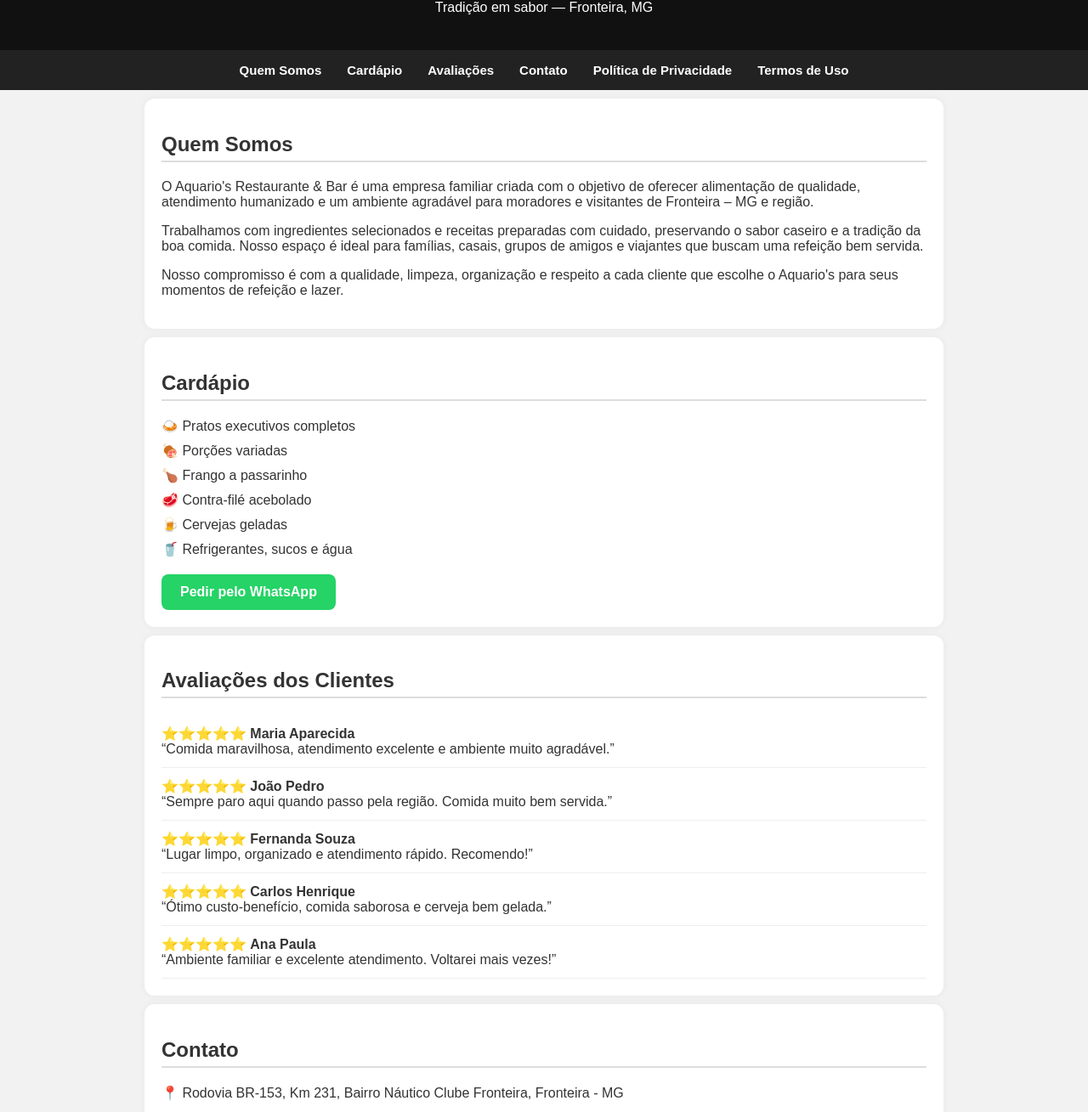
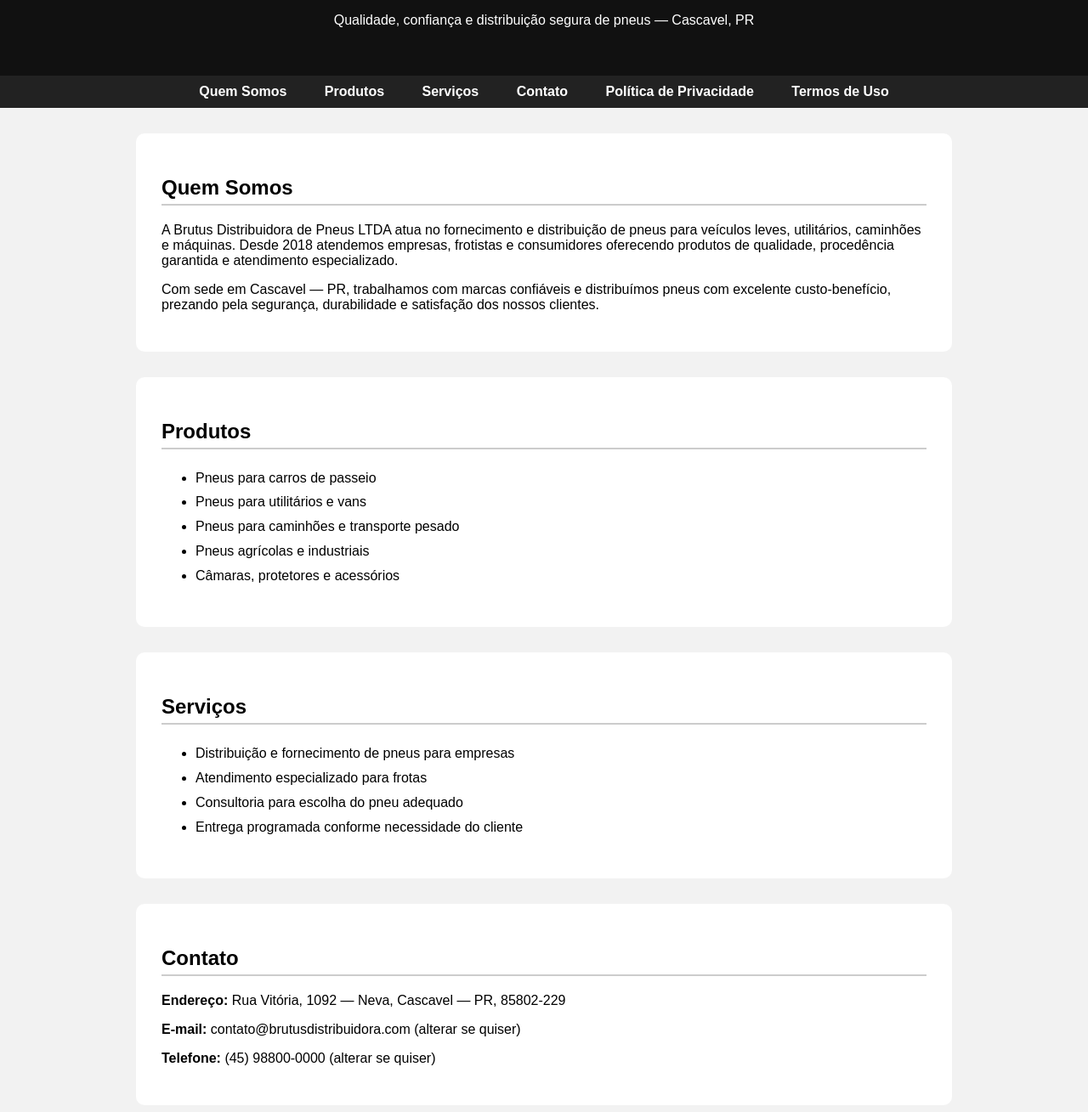
Before and after one commit to dominike202501531386277-spec/pginstitucionalmei, a plain HTML site: page index.html in a window 1280 px wide. Shown: the part 105-1414 px from the top of the page at 85% size. Drawn offline with Linux system fonts and the light colour scheme.

Commit message:
Update index.html

```diff
--- a/index.html
+++ b/index.html
@@ -1,167 +1,79 @@
 <!DOCTYPE html>
-<html lang="pt-br">
+<html lang="pt-BR">
 <head>
-  <meta charset="UTF-8">
-  <title>Aquario's Restaurante & Bar - Fronteira MG</title>
-  <meta name="description" content="Aquario's Restaurante & Bar em Fronteira - MG. Pratos, porções, bebidas e ambiente aconchegante.">
-  <meta name="viewport" content="width=device-width, initial-scale=1.0">
+<meta charset="UTF-8" />
+<meta name="viewport" content="width=device-width, initial-scale=1.0" />
+<title>Brutus Distribuidora de Pneus LTDA</title>
 <style>
-    body { font-family: Arial, sans-serif; margin:0; background:#f2f2f2; color:#333; }
-    header { background:#111; color:#fff; padding:25px 10px; text-align:center; }
-
-    nav {
-      background:#222;
-      display:flex;
-      justify-content:center;
-      flex-wrap:wrap;
-      padding:10px;
-    }
-
-    nav a {
-      color:#fff;
-      text-decoration:none;
-      margin:5px 15px;
-      font-weight:bold;
-      font-size:15px;
-    }
-
-    nav a:hover {
-      text-decoration:underline;
-    }
-
-    section {
-      padding: 20px;
-      max-width:900px;
-      margin:10px auto;
-      background:#fff;
-      border-radius:12px;
-      box-shadow:0 0 10px rgba(0,0,0,0.05);
-    }
-
-    h2 { border-bottom:2px solid #ddd; padding-bottom:5px; }
-
-    .menu-item { margin-bottom:10px; }
-
-    .avaliacao {
-      border-bottom:1px solid #eee;
-      padding:12px 0;
-    }
-
-    .btn {
-      display:inline-block;
-      background:#25d366;
-      color:#fff;
-      padding:12px 22px;
-      text-decoration:none;
-      border-radius:8px;
-      font-weight:bold;
-      margin-top:10px;
-    }
-
-    footer {
-      background:#111;
-      color:#fff;
-      text-align:center;
-      padding:15px;
-      margin-top:20px;
-      font-size:14px;
-    }
+    body { margin:0; font-family: Arial, sans-serif; background:#f2f2f2; }
+    header { background:#111; color:white; text-align:center; padding:40px 0; }
+    nav { background:#222; padding:10px 0; text-align:center; }
+    nav a { color:white; margin:0 20px; text-decoration:none; font-weight:bold; }
+    .container { max-width:900px; margin:30px auto; background:white; padding:30px; border-radius:10px; }
+    h2 { border-bottom:2px solid #ccc; padding-bottom:5px; }
+    ul { line-height:1.8; }
 </style>
 </head>
 <body>
-
 <header>
-  <h1>Aquario's Restaurante & Bar</h1>
-  <p>Tradição em sabor — Fronteira, MG</p>
+    <h1>Brutus Distribuidora de Pneus LTDA</h1>
+    <p>Qualidade, confiança e distribuição segura de pneus — Cascavel, PR</p>
 </header>
 
 <nav>
-  <a href="#quem-somos">Quem Somos</a>
-  <a href="#cardapio">Cardápio</a>
-  <a href="#avaliacoes">Avaliações</a>
+    <a href="#quem">Quem Somos</a>
+    <a href="#produtos">Produtos</a>
+    <a href="#servicos">Serviços</a>
     <a href="#contato">Contato</a>
     <a href="#privacidade">Política de Privacidade</a>
     <a href="#termos">Termos de Uso</a>
 </nav>
 
-<section id="quem-somos">
+<div class="container" id="quem">
     <h2>Quem Somos</h2>
-  <p>
-    O Aquario's Restaurante & Bar é uma empresa familiar criada com o objetivo de oferecer alimentação de qualidade, atendimento humanizado e um ambiente agradável para moradores e visitantes de Fronteira – MG e região.
-  </p>
-  <p>
-    Trabalhamos com ingredientes selecionados e receitas preparadas com cuidado, preservando o sabor caseiro e a tradição da boa comida. Nosso espaço é ideal para famílias, casais, grupos de amigos e viajantes que buscam uma refeição bem servida.
-  </p>
-  <p>
-    Nosso compromisso é com a qualidade, limpeza, organização e respeito a cada cliente que escolhe o Aquario's para seus momentos de refeição e lazer.
-  </p>
-</section>
-
-<section id="cardapio">
-  <h2>Cardápio</h2>
-  <div class="menu-item">🍛 Pratos executivos completos</div>
-  <div class="menu-item">🍖 Porções variadas</div>
-  <div class="menu-item">🍗 Frango a passarinho</div>
-  <div class="menu-item">🥩 Contra-filé acebolado</div>
-  <div class="menu-item">🍺 Cervejas geladas</div>
-  <div class="menu-item">🥤 Refrigerantes, sucos e água</div>
-
-  <a class="btn" href="https://wa.me/55SEU_NUMERO_AQUI">Pedir pelo WhatsApp</a>
-</section>
-
-<section id="avaliacoes">
-  <h2>Avaliações dos Clientes</h2>
-
-  <div class="avaliacao">
-    ⭐⭐⭐⭐⭐ <strong>Maria Aparecida</strong><br>
-    “Comida maravilhosa, atendimento excelente e ambiente muito agradável.”
+    <p>A Brutus Distribuidora de Pneus LTDA atua no fornecimento e distribuição de pneus para veículos leves, utilitários, caminhões e máquinas. Desde 2018 atendemos empresas, frotistas e consumidores oferecendo produtos de qualidade, procedência garantida e atendimento especializado.</p>
+    <p>Com sede em Cascavel — PR, trabalhamos com marcas confiáveis e distribuímos pneus com excelente custo-benefício, prezando pela segurança, durabilidade e satisfação dos nossos clientes.</p>
 </div>
 
-  <div class="avaliacao">
-    ⭐⭐⭐⭐⭐ <strong>João Pedro</strong><br>
-    “Sempre paro aqui quando passo pela região. Comida muito bem servida.”
+<div class="container" id="produtos">
+    <h2>Produtos</h2>
+    <ul>
+        <li>Pneus para carros de passeio</li>
+        <li>Pneus para utilitários e vans</li>
+        <li>Pneus para caminhões e transporte pesado</li>
+        <li>Pneus agrícolas e industriais</li>
+        <li>Câmaras, protetores e acessórios</li>
+    </ul>
 </div>
 
-  <div class="avaliacao">
-    ⭐⭐⭐⭐⭐ <strong>Fernanda Souza</strong><br>
-    “Lugar limpo, organizado e atendimento rápido. Recomendo!”
+<div class="container" id="servicos">
+    <h2>Serviços</h2>
+    <ul>
+        <li>Distribuição e fornecimento de pneus para empresas</li>
+        <li>Atendimento especializado para frotas</li>
+        <li>Consultoria para escolha do pneu adequado</li>
+        <li>Entrega programada conforme necessidade do cliente</li>
+    </ul>
 </div>
 
-  <div class="avaliacao">
-    ⭐⭐⭐⭐⭐ <strong>Carlos Henrique</strong><br>
-    “Ótimo custo-benefício, comida saborosa e cerveja bem gelada.”
+<div class="container" id="contato">
+    <h2>Contato</h2>
+    <p><strong>Endereço:</strong> Rua Vitória, 1092 — Neva, Cascavel — PR, 85802-229</p>
+    <p><strong>E-mail:</strong> contato@brutusdistribuidora.com (alterar se quiser)</p>
+    <p><strong>Telefone:</strong> (45) 98800-0000 (alterar se quiser)</p>
 </div>
 
-  <div class="avaliacao">
-    ⭐⭐⭐⭐⭐ <strong>Ana Paula</strong><br>
-    “Ambiente familiar e excelente atendimento. Voltarei mais vezes!”
+<div class="container" id="privacidade">
+    <h2>Política de Privacidade</h2>
+    <p>Coletamos informações fornecidas pelo usuário através de formulários ou contatos realizados por e-mail e telefone. Os dados são utilizados exclusivamente para atendimento comercial, esclarecimento de dúvidas e processamento de pedidos.</p>
+    <p>Não compartilhamos dados com terceiros, exceto quando necessário para operações logísticas. O usuário pode solicitar a exclusão de seus dados a qualquer momento.</p>
 </div>
-</section>
 
-<section id="contato">
-  <h2>Contato</h2>
-  <p>📍 Rodovia BR-153, Km 231, Bairro Náutico Clube Fronteira, Fronteira - MG</p>
-  <p>📞 Telefone: (34) 342X-XXXX</p>
-  <p>📧 E-mail: es****@****.com</p>
-</section>
-
-<section id="privacidade">
-  <h2>Política de Privacidade</h2>
-  <p>
-    Respeitamos a privacidade dos nossos visitantes e clientes. As informações fornecidas em nosso site são utilizadas apenas para atendimento e comunicação, não sendo compartilhadas com terceiros.
-  </p>
-</section>
-
-<section id="termos">
+<div class="container" id="termos">
     <h2>Termos de Uso</h2>
-  <p>
-    Ao acessar este site, o usuário concorda com as informações aqui disponibilizadas e se compromete a utilizá-lo de forma ética e responsável.
-  </p>
-</section>
-
-<footer>
-  <p>© Aquario's Restaurante & Bar - Todos os direitos reservados</p>
-</footer>
+    <p>Ao utilizar este site, o usuário concorda em fornecer informações verdadeiras para contato e solicitações. Os conteúdos exibidos têm caráter informativo e podem ser atualizados sem aviso prévio.</p>
+    <p>O uso deste site deve ser feito de forma legal e ética. É proibida a reprodução não autorizada de qualquer conteúdo aqui publicado.</p>
+</div>
 
 </body>
 </html>
```
Lines whose indentation alone changed are shown as unchanged.
